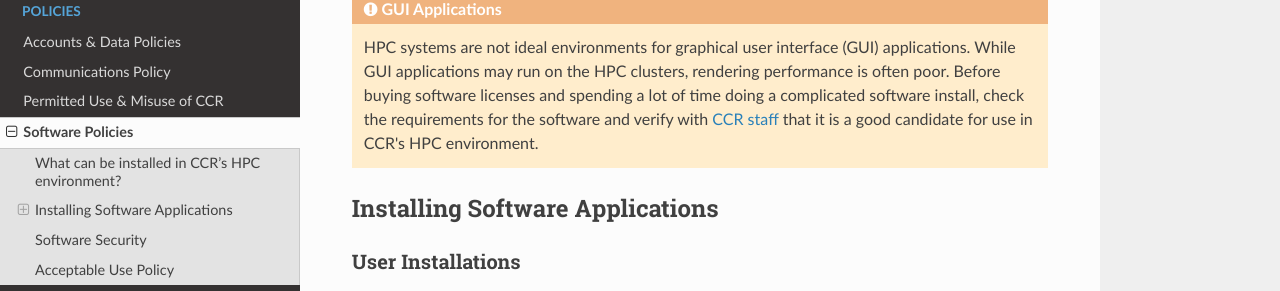
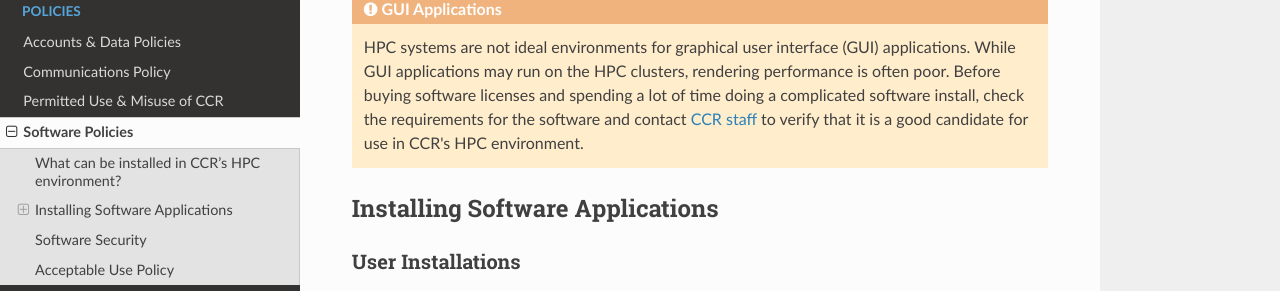
Before and after one commit to ubccr/ccrdocs, an MkDocs documentation site: the page built from pages/policies/software.md, in a window 1280 px wide and 900 px high, scrolled down 505 px. Shown: the part 220-511 px from the top of the window. Built offline with MkDocs 1.6.1, drawn with Linux system fonts in a browser that asks for light colours; nearby versions of some CDN libraries.

```diff
--- a/pages/policies/software.md
+++ b/pages/policies/software.md
@@ -16,7 +16,7 @@ Minimum requirements for software to work in the CCR HPC environment:
 
 
 !!! Warning "GUI Applications"
-    HPC systems are not ideal environments for graphical user interface (GUI) applications.  While GUI applications may run on the HPC clusters, rendering performance is often poor. Before buying software licenses and spending a lot of time doing a complicated software install, check the requirements for the software and verify with [CCR staff](../help.md) that it is a good candidate for use in CCR's HPC environment.
+    HPC systems are not ideal environments for graphical user interface (GUI) applications.  While GUI applications may run on the HPC clusters, rendering performance is often poor. Before buying software licenses and spending a lot of time doing a complicated software install, check the requirements for the software and contact [CCR staff](../help.md) to verify that it is a good candidate for use in CCR's HPC environment.
 
 
 ## Installing Software Applications
```
Also changed, not shown: pages/portals/ood.md (+1 -1 lines), pages/software/building.md (+1 -1 lines).
